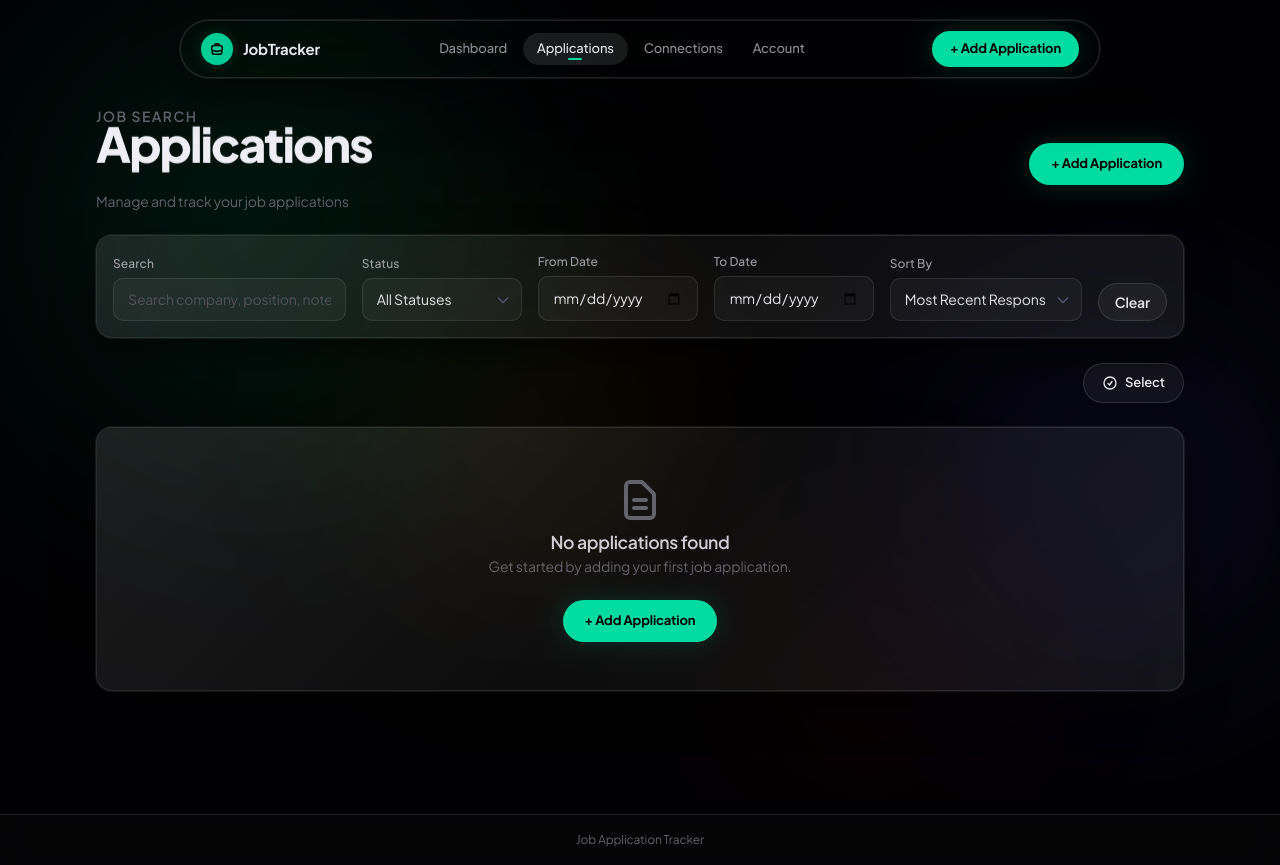
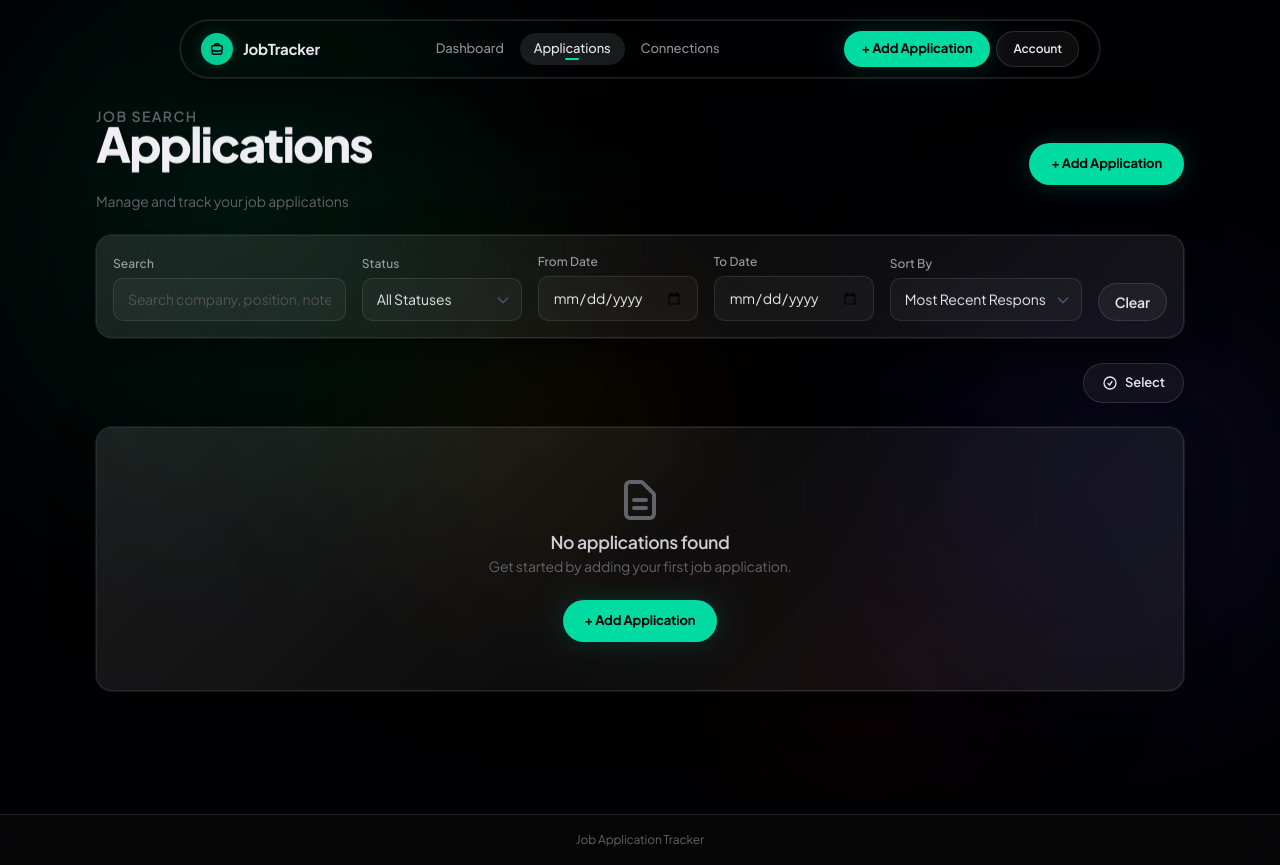
Before and after one commit to esedwards14/JobTracker, a Flask app: page /applications in a window 1280 px wide. Run offline with Flask 3, Linux system fonts and the light colour scheme; data that the repository does not hold is empty; some libraries are stand-ins or nearby versions.

Commit message:
Move Account button to right actions, swap order with Add Application
Removes Account from the nav links and adds it as a glass button in the
right-side actions area, appearing after the green Add Application button.

Co-Authored-By: Claude Sonnet 4.6 <noreply@anthropic.com>

```diff
--- a/app/templates/base.html
+++ b/app/templates/base.html
@@ -76,16 +76,15 @@
                    class="nav-link {% if request.endpoint == 'views.connections' %}active{% endif %}">
                     Connections
                 </a>
-                <a href="{{ url_for('views.email_settings') }}"
-                   class="nav-link {% if request.endpoint == 'views.email_settings' %}active{% endif %}">
-                    Account
-                </a>
             </div>
 
             <!-- Right actions -->
             <div style="display:flex;align-items:center;gap:6px;">
                 <a href="{{ url_for('views.new_application') }}" class="btn-primary" style="padding:8px 16px;font-size:12px;">
                     + Add Application
+                </a>
+                <a href="{{ url_for('views.email_settings') }}" class="btn btn-glass" style="padding:8px 16px;font-size:12px;">
+                    Account
                 </a>
             </div>
         </div>
```
